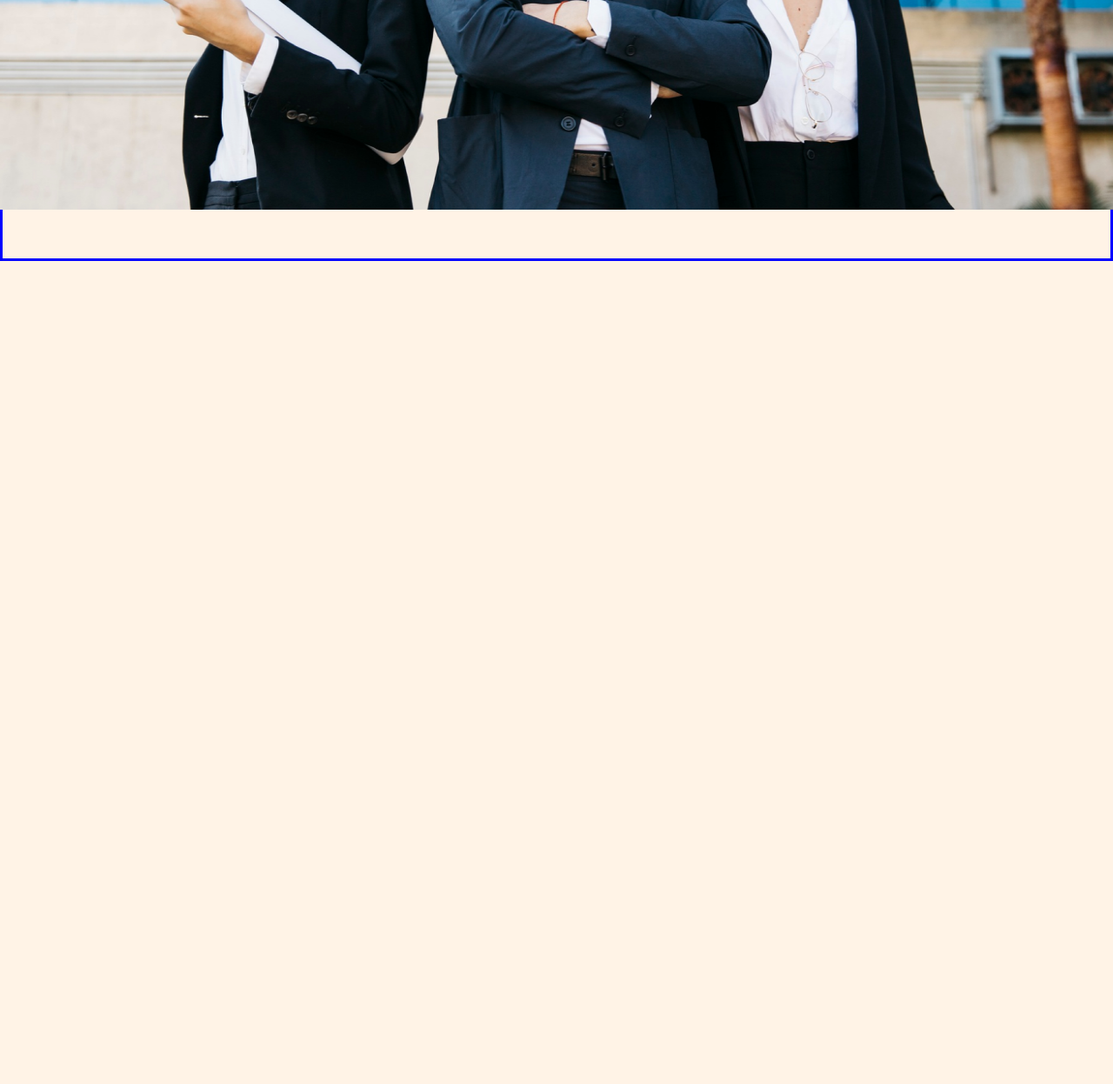
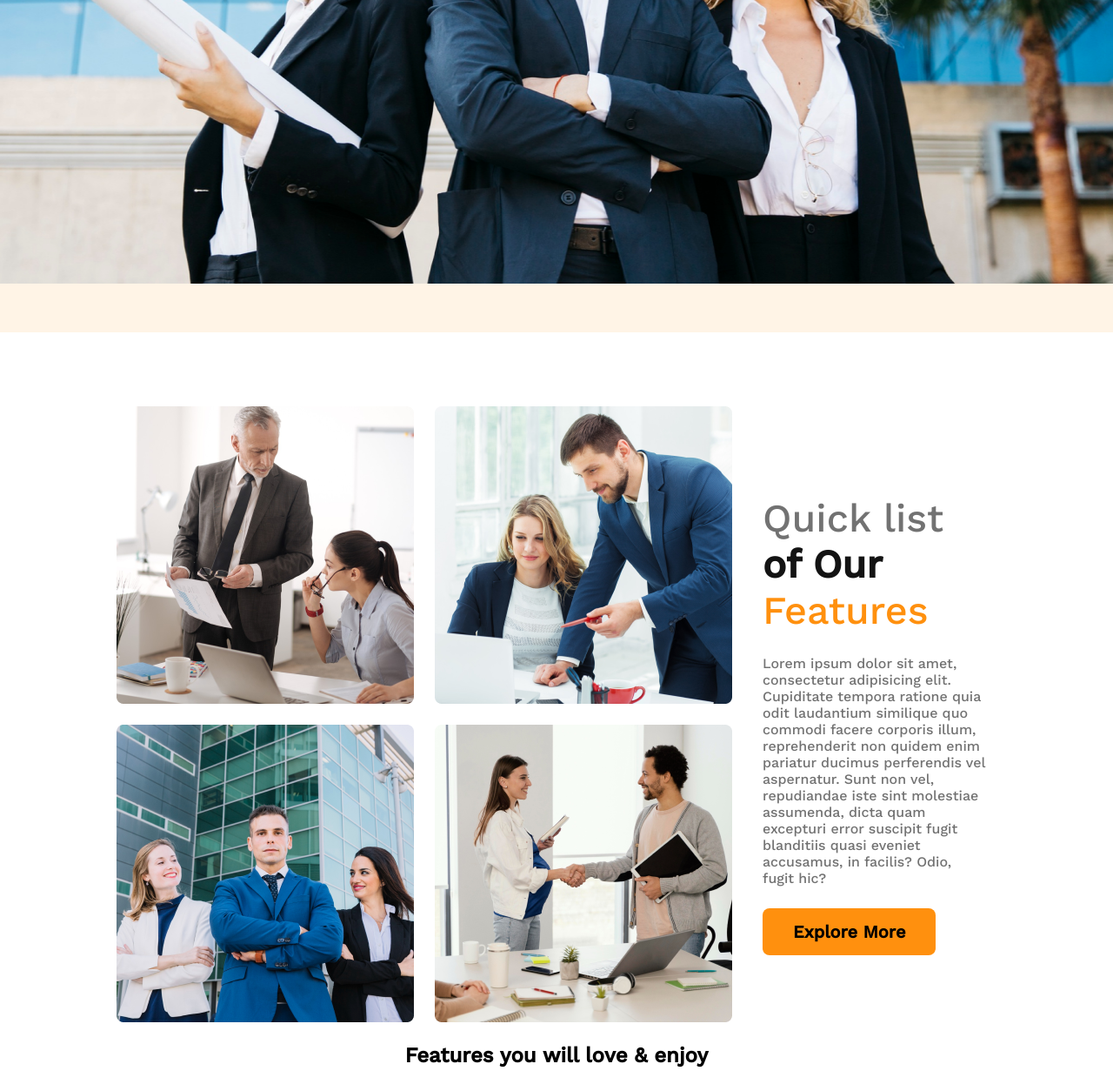
Before and after one commit to AhadKabbo/ph-assignment-2, a plain HTML site: page index.html in a window 1280 px wide. Shown: the part 941-2187 px from the top of the page at 87% size. Before the commit the page ends 1241 px from the top, so only its background shows below. Drawn offline with nearby package versions, Linux system fonts and the light colour scheme.

Commit message:
Feature section comleted

```diff
--- a/index.html
+++ b/index.html
@@ -31,26 +31,77 @@
           </ul>
         </div>
       </div>
-    </header>
-<main>
+
+      <!-- Banner sections -->
+
       <div class="banner-section">
         <div class="banner-text-section">
           <div>
-          <h1 class="banner-title">
-            Brand New<br />Group of Architects
-          </h1>
-          <p class="description">Lorem ipsum dolor sit, amet consectetur adipisicing elit. Laborum vitae animi dicta expedita<br /> veritatis aliquid quo exercitationem corrupti ad. Dicta.
-          </p
-
+            <h1 class="banner-title">Brand New<br />Group of Architects</h1>
+            <p class="description">
+              Lorem ipsum dolor sit, amet consectetur adipisicing elit. Laborum
+              vitae animi dicta expedita<br />
+              veritatis aliquid quo exercitationem corrupti ad. Dicta.
+            </p>
             <div class="buttons">
               <button class="btn btn-more">Explore More</button>
             </div>
           </div>
         </div>
         <div class="banner-image-section">
-        <img src="images/banner.png" alt="">
+          <img src="images/banner.png" alt="" />
         </div>
       </div>
+    </header>
+    <main>
+      <section>
+        <div class="feature-section">
+          <div class="feature-left">
+            <div class="feature-images-row">
+              <div class="image">
+                <img class="" src="images/team1.png" alt="" />
+              </div>
+              <div class="image">
+                <img class="" src="images/team2.png" alt="" />
+              </div>
+            </div>
+            <div class="feature-images-row">
+              <div class="image">
+                <img class="" src="images/team3.png" alt="" />
+              </div>
+              <div class="image">
+                <img class="" src="images/team4.png" alt="" />
+              </div>
+            </div>
+          </div>
+          <div class="feature-right">
+            <div class="feature-text">
+              <h1 class="feature-title">Quick list <span class="title-black">of Our</span><br /><span class="title-orange">Features</span></h1>
+              <p class="description">
+                Lorem ipsum dolor sit amet, consectetur adipisicing elit. Cupiditate tempora ratione quia odit laudantium similique quo commodi facere corporis illum, reprehenderit non quidem enim pariatur ducimus perferendis vel aspernatur. Sunt non vel, repudiandae iste sint molestiae assumenda, dicta quam excepturi error suscipit fugit blanditiis quasi eveniet accusamus, in facilis? Odio, fugit hic?
+              </p>
+              <div class="buttons">
+                <button class="feature-btn">Explore More</button>
+              </div>
+          </div>
+        </div>
+      </section>
+
+
+      <!-- Favorite Feature Section -->
+      <section>
+        <div class="fvrt-feature">
+<div class="fvrt-left">
+<div class="fvrt-title">
+  <h1>Features you will love & enjoy</h1>
+
+</div>
+</div>
+<div class="fvrt-right">
+  <img src="fvrt-img" alt="">
+</div>
+        </div>
+      </section>
     </main>
     <footer></footer>
   </body>
--- a/styles/style.css
+++ b/styles/style.css
@@ -7,11 +7,12 @@
   font-family: "Work Sans", sans-serif;
 }
 body {
-  background-color: rgba(255, 144, 14, 0.1);
+  background-color: #ffffff;
 }
 
 /* HEADER STYLES */
 header {
+  background-color: rgba(255, 144, 14, 0.1);
   /* display: flex;
   justify-content: center; */
 }
@@ -20,18 +21,17 @@ header {
   justify-content: space-between;
   padding: 15px;
   align-items: center;
-  border: solid red 3px;
+  /* border: solid red 3px; */
 }
 .nev-logo {
-  margin-left: 100px;
+  margin-left: 65px;
 }
 .logo-name {
   font-size: 45px;
 }
-.nev-anchor-list {
-}
 .nev-menus {
   display: flex;
+  /* margin-right: 10px; */
 }
 li {
   list-style: none;
@@ -46,15 +46,14 @@ li {
 /* BANNER SECTION */
 
 .banner-section {
+  margin-top: 100px;
   width: 100%;
   display: flex;
+  flex-direction: column;
   justify-content: center;
-  align-items: flex-start;
   text-align: center;
 }
-.banner-text-section {
-  border: blue solid 3px;
-}
+
 .banner-title {
   padding: 15px 35px;
   font-size: 64px;
@@ -77,7 +76,6 @@ li {
   margin: 5px;
 }
 .banner-image-section {
-  border: blue solid 3px;
   display: flex;
   justify-content: center;
   align-items: center;
@@ -87,3 +85,58 @@ li {
   height: 700px;
   margin: 50px 240px 56px;
 }
+
+/* Features Sections */
+section {
+  display: flex;
+  justify-content: center;
+  align-items: center;
+}
+.feature-section {
+  display: flex;
+  /* width: 1400px; */
+}
+
+.feature-left {
+  display: flex;
+  margin-top: 85px;
+  margin-left: 110px;
+  /* border: red solid 3px; */
+}
+.feature-images-row {
+  margin-left: 24px;
+}
+.image {
+  margin-bottom: 20px;
+}
+.feature-right {
+  display: flex;
+  align-items: center;
+  margin-top: 85px;
+  margin-right: 110px;
+  /* border: red solid 3px; */
+}
+
+.feature-title {
+  color: rgba(114, 114, 114, 1);
+  padding: 0px 35px;
+  font-size: 45px;
+  font-weight: 500;
+  /* border: blue solid 3px; */
+}
+.title-black {
+  font-weight: bold;
+  color: rgba(19, 19, 19, 1);
+}
+.title-orange {
+  color: #ff900e;
+}
+.feature-btn {
+  background-color: #ff900e;
+  padding: 15px 35px;
+  font-size: 20px;
+  font-weight: 600;
+  border: none;
+  border-radius: 8px;
+  margin-left: 35px;
+}
```
Lines whose indentation alone changed are shown as unchanged.
